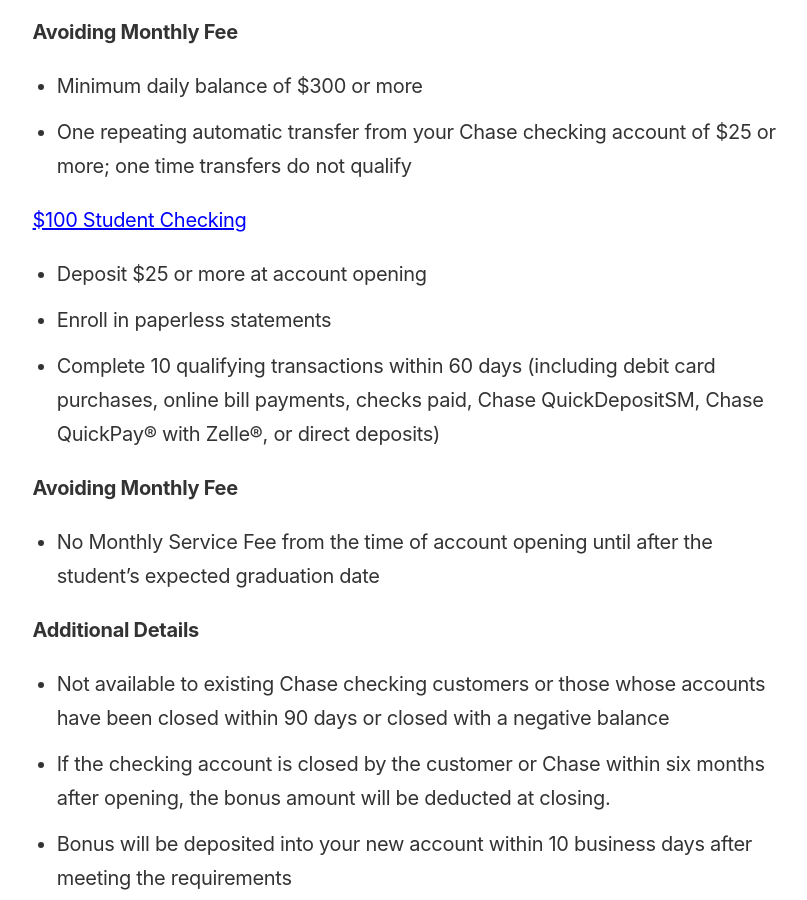
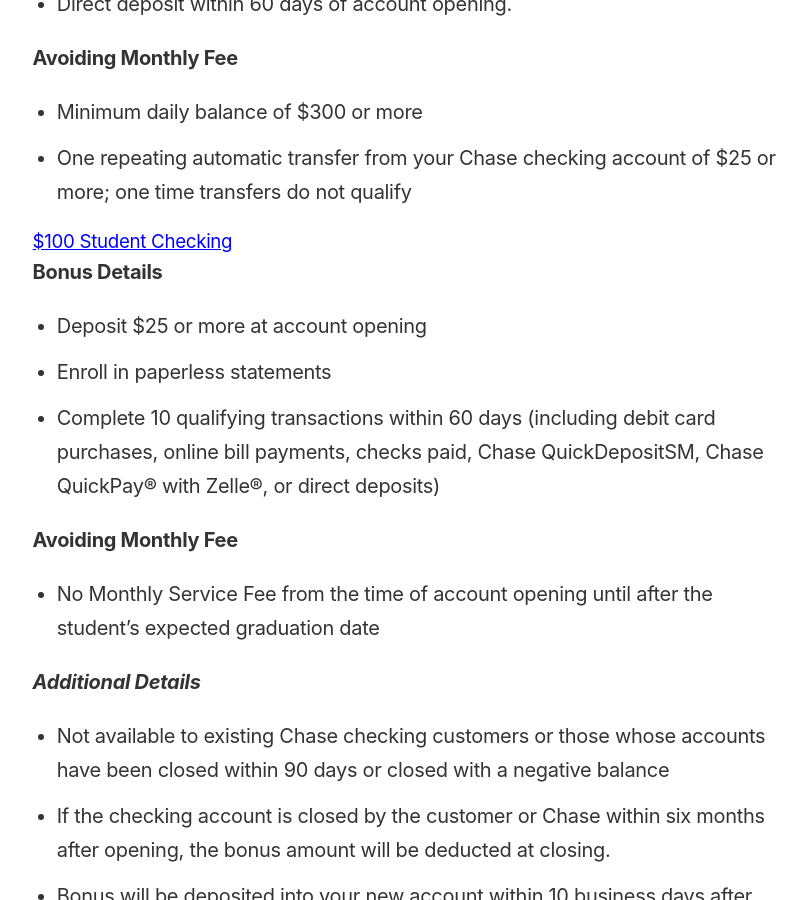
Before and after one commit to ohiosveryown/atldeals, a Jekyll site: the page built from _posts/2018-09-02-post-two.markdown, in a window 1280 px wide and 900 px high, scrolled down 1556 px. Shown: the whole window, without its empty margins (232-1039 px from the left). Built offline with Jekyll 4.4.1, drawn with Linux system fonts in a browser that asks for light colours.

Commit message:
Updated Post Two

```diff
--- a/_posts/2018-09-02-post-two.markdown
+++ b/_posts/2018-09-02-post-two.markdown
@@ -11,7 +11,8 @@
 layout: post
 ---
 
-[$300 Checking](https://accounts.chase.com/consumer/banking/extemail?code=GG2669996FX3D9Y1&jp_cmp=rb/59666/ema/LC-NM096/Body_Image_1)
+### [$300 Checking](https://accounts.chase.com/consumer/banking/extemail?code=GG2669996FX3D9Y1&jp_cmp=rb/59666/ema/LC-NM096/Body_Image_1)
+
 **Bonus Details**
 * 0pen a Chase Total Checking® account
 * Deposit $25 or more at account opening
@@ -21,7 +22,9 @@
 * Minimum daily balance of $300 or more
 * One repeating automatic transfer from your Chase checking account of $25 or more; one time transfers do not qualify
 
-[$100 Student Checking](https://www.chase.com/personal/checking/student-checking)
+### [$100 Student Checking](https://www.chase.com/personal/checking/student-checking)
+
+**Bonus Details**
 * Deposit $25 or more at account opening
 * Enroll in paperless statements
 * Complete 10 qualifying transactions within 60 days (including debit card purchases, online bill payments, checks paid, Chase QuickDepositSM, Chase QuickPay® with Zelle®, or direct deposits)
@@ -29,7 +32,9 @@
 **Avoiding Monthly Fee**
 * No Monthly Service Fee from the time of account opening until after the student’s expected graduation date
 
-**Additional Details**
+
+
+***Additional Details***
 * Not available to existing Chase checking customers or those whose accounts have been closed within 90 days or closed with a negative balance
 * If the checking account is closed by the customer or Chase within six months after opening, the bonus amount will be deducted at closing.
 * Bonus will be deposited into your new account within 10 business days after meeting the requirements
```
